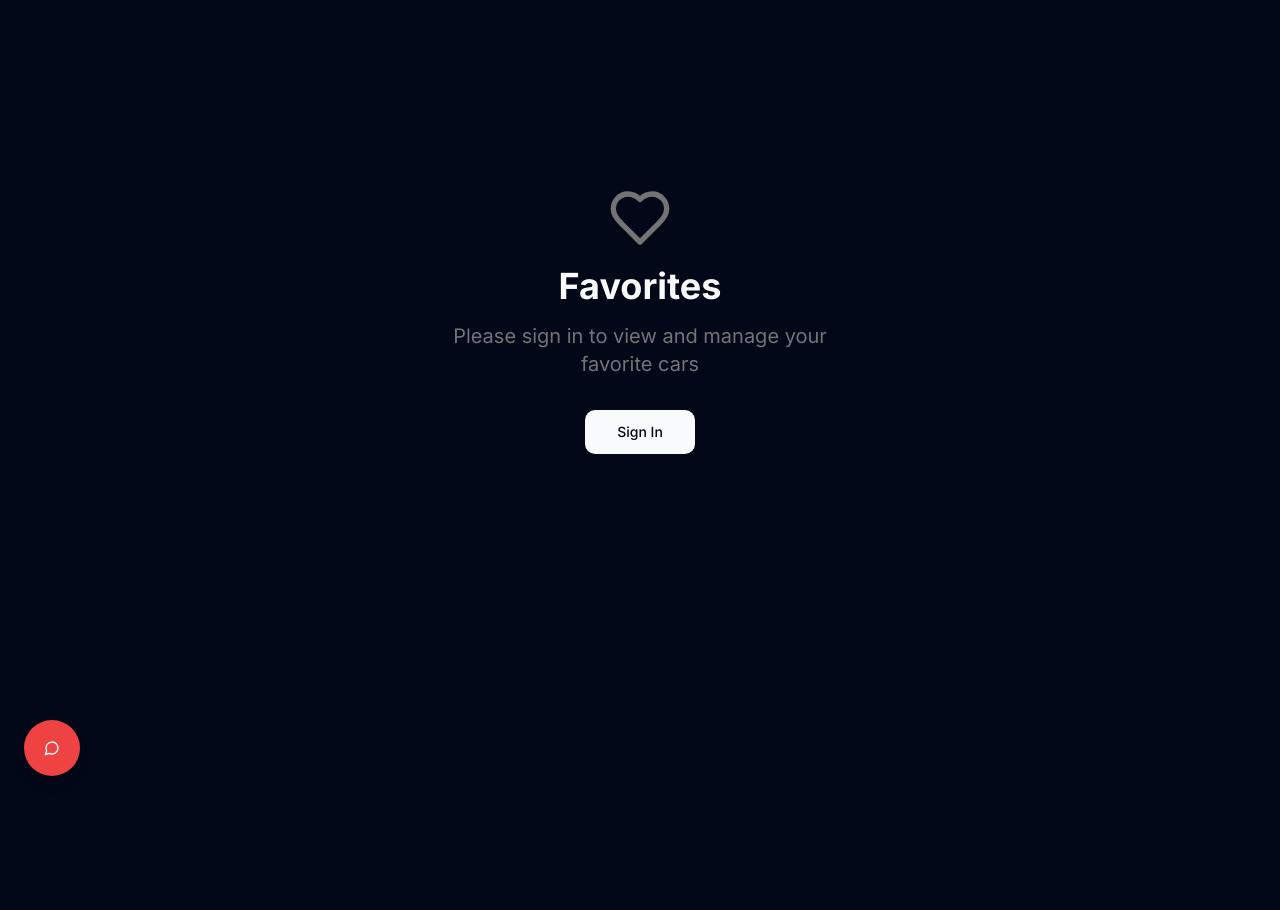
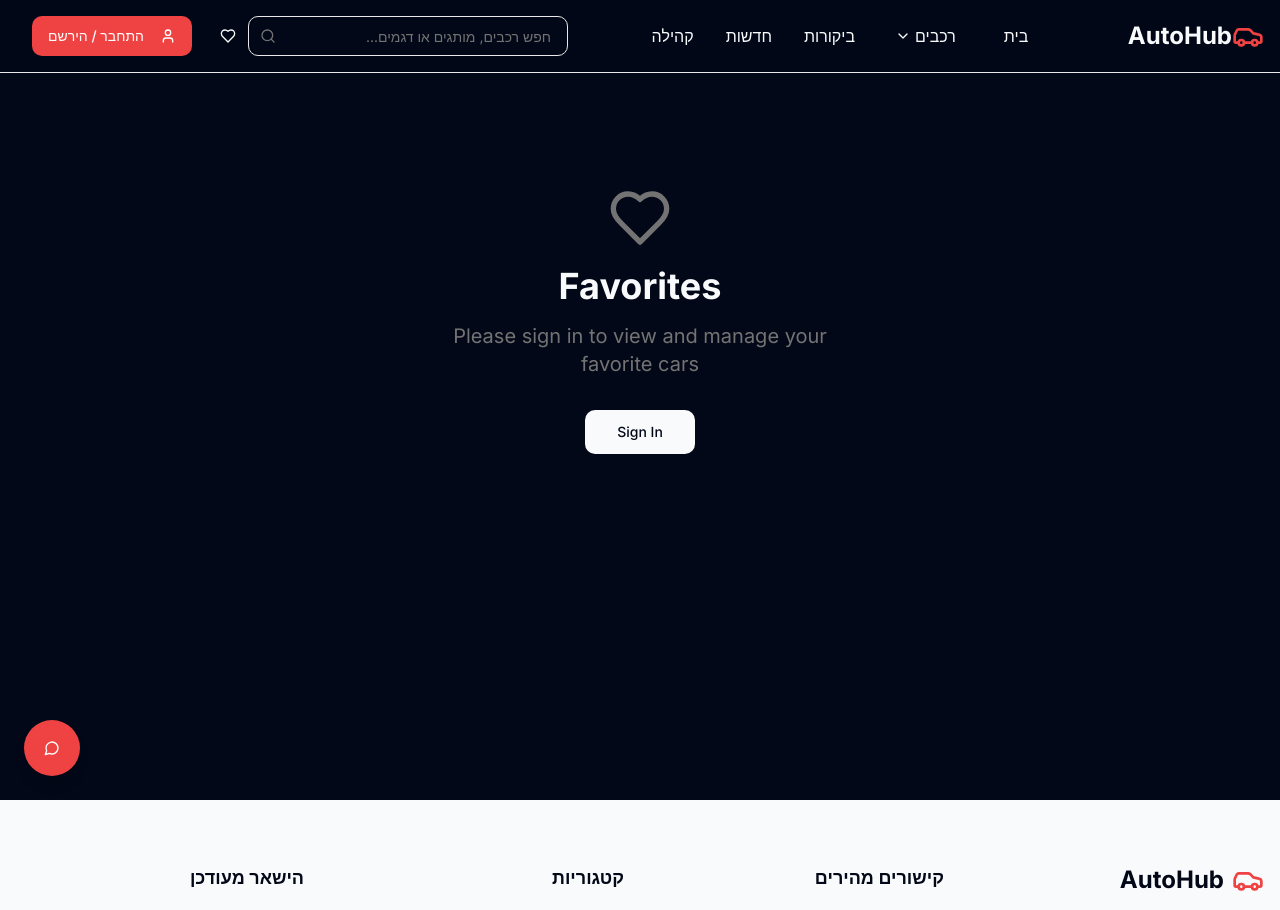
Before and after one commit to eytan10/speed-saga-hub, a React (Vite) app: page /favorites in a window 1280 px wide. Shown: the top 910 px of the page. Before the commit the page ends 800 px from the top, so only its background shows below. Built offline with nearby package versions, Linux system fonts and the light colour scheme.

Commit message:
Add header to favorites page

```diff
--- a/src/pages/FavoritesPage.tsx
+++ b/src/pages/FavoritesPage.tsx
@@ -6,6 +6,8 @@ import { Badge } from '@/components/ui/badge';
 import { Skeleton } from '@/components/ui/skeleton';
 import { Trash2, Star, Fuel, Zap, Gauge, Heart } from 'lucide-react';
 import { Link, useNavigate } from 'react-router-dom';
+import Header from '@/components/Header';
+import Footer from '@/components/Footer';
 
 const FavoritesPage = () => {
   const { favorites, removeFromFavorites, clearFavorites, loading } = useFavorites();
@@ -15,6 +17,8 @@ const FavoritesPage = () => {
   // Show sign-in prompt for unauthenticated users
   if (!user) {
     return (
+      <>
+        <Header />
         <div className="min-h-screen bg-background pt-20 px-4">
           <div className="max-w-7xl mx-auto">
             <div className="flex flex-col items-center justify-center min-h-[60vh] text-center">
@@ -35,12 +39,16 @@ const FavoritesPage = () => {
             </div>
           </div>
         </div>
+        <Footer />
+      </>
     );
   }
 
   // Show loading state
   if (loading) {
     return (
+      <>
+        <Header />
         <div className="min-h-screen bg-background pt-20 px-4">
           <div className="max-w-7xl mx-auto">
             <div className="flex justify-between items-center mb-8">
@@ -61,11 +69,15 @@ const FavoritesPage = () => {
             </div>
           </div>
         </div>
+        <Footer />
+      </>
     );
   }
 
   if (favorites.length === 0) {
     return (
+      <>
+        <Header />
         <div className="min-h-screen bg-background pt-20 px-4">
           <div className="max-w-7xl mx-auto">
             <div className="flex flex-col items-center justify-center min-h-[60vh] text-center">
@@ -84,10 +96,14 @@ const FavoritesPage = () => {
             </div>
           </div>
         </div>
+        <Footer />
+      </>
     );
   }
 
   return (
+    <>
+      <Header />
       <div className="min-h-screen bg-background pt-20 px-4">
         <div className="max-w-7xl mx-auto">
         {/* Header */}
@@ -195,6 +211,8 @@ const FavoritesPage = () => {
          </div>
         </div>
       </div>
+      <Footer />
+    </>
   );
 };
 
```
Lines whose indentation alone changed are shown as unchanged.
